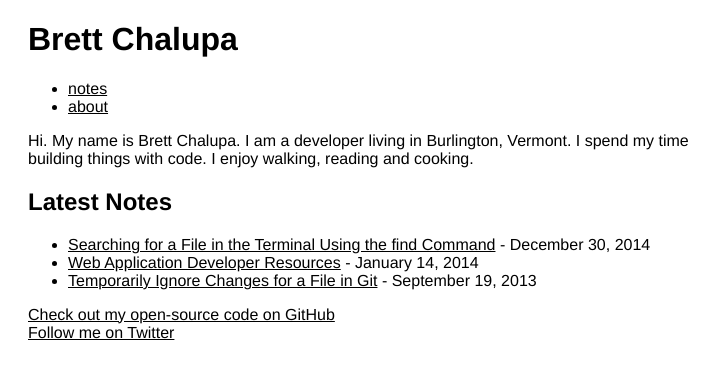
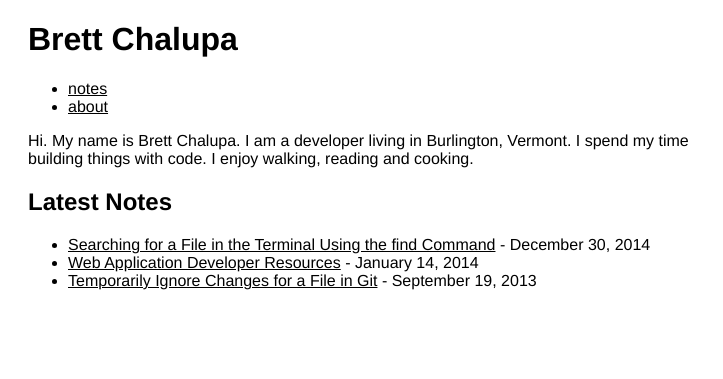
Before and after one commit to brettchalupa/brettchalupa.github.io, a Jekyll site: the page built from index.html, in a window 1280 px wide. Shown: the top 379 px of the page, without its empty margins (0-723 px from the left). Built offline with Jekyll 4.4.1, drawn with Linux system fonts in a browser that asks for light colours; Markdown is read by kramdown in place of the engine named in the settings.

Commit message:
Remove the footer.

```diff
--- a/_layouts/default.html
+++ b/_layouts/default.html
@@ -29,13 +29,6 @@
         <div class="row">
           {{ content }}
         </div>
-
-        <div class="footer row">
-          <p>
-            <a href="https://github.com/brettchalupa">Check out my open-source
-            code on GitHub</a><br />
-            <a href="https://twitter.com/brettchalupa">Follow me on Twitter</a><br />
-          </p>
       </div>
     </body>
 </html>
```
